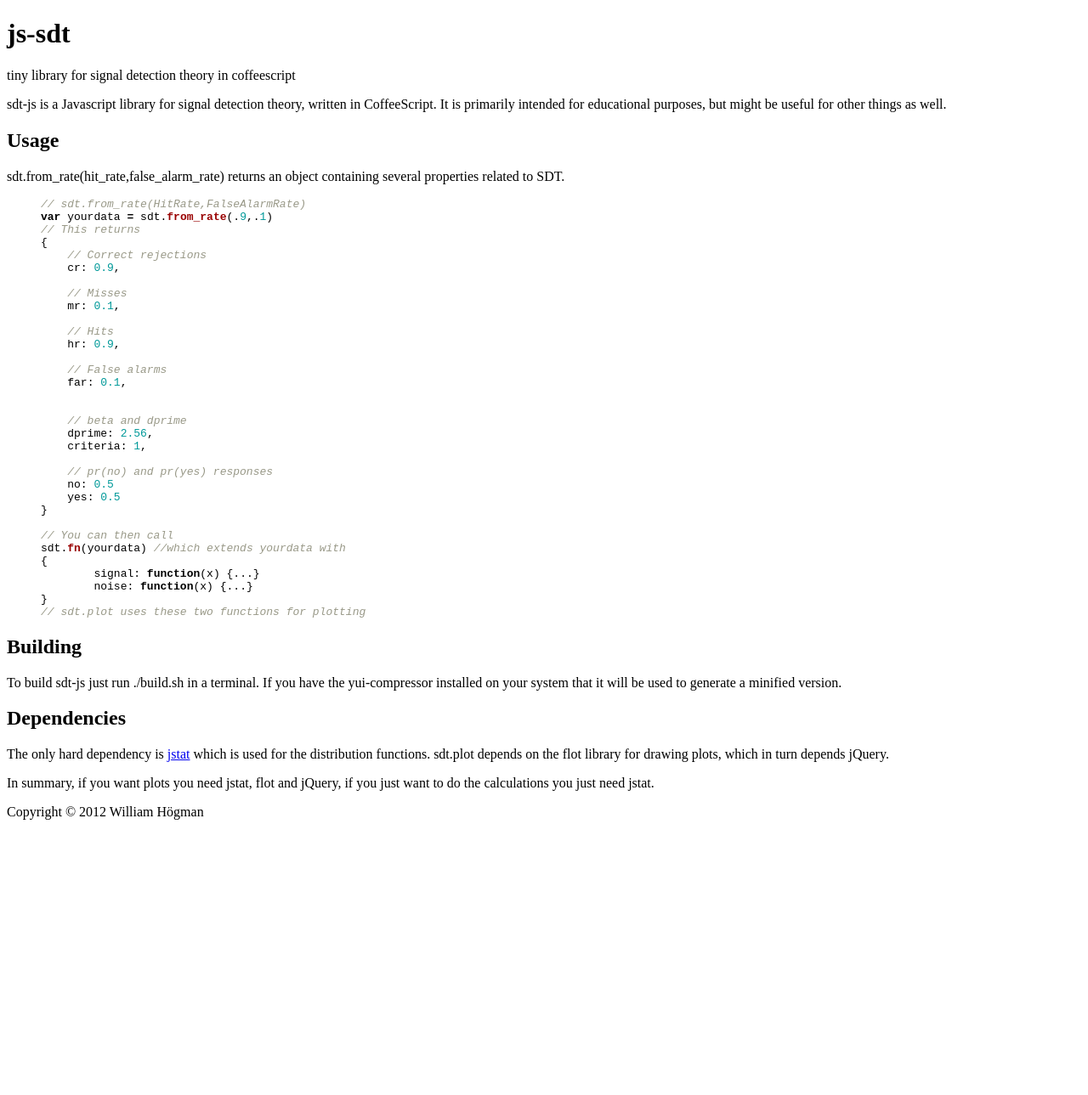
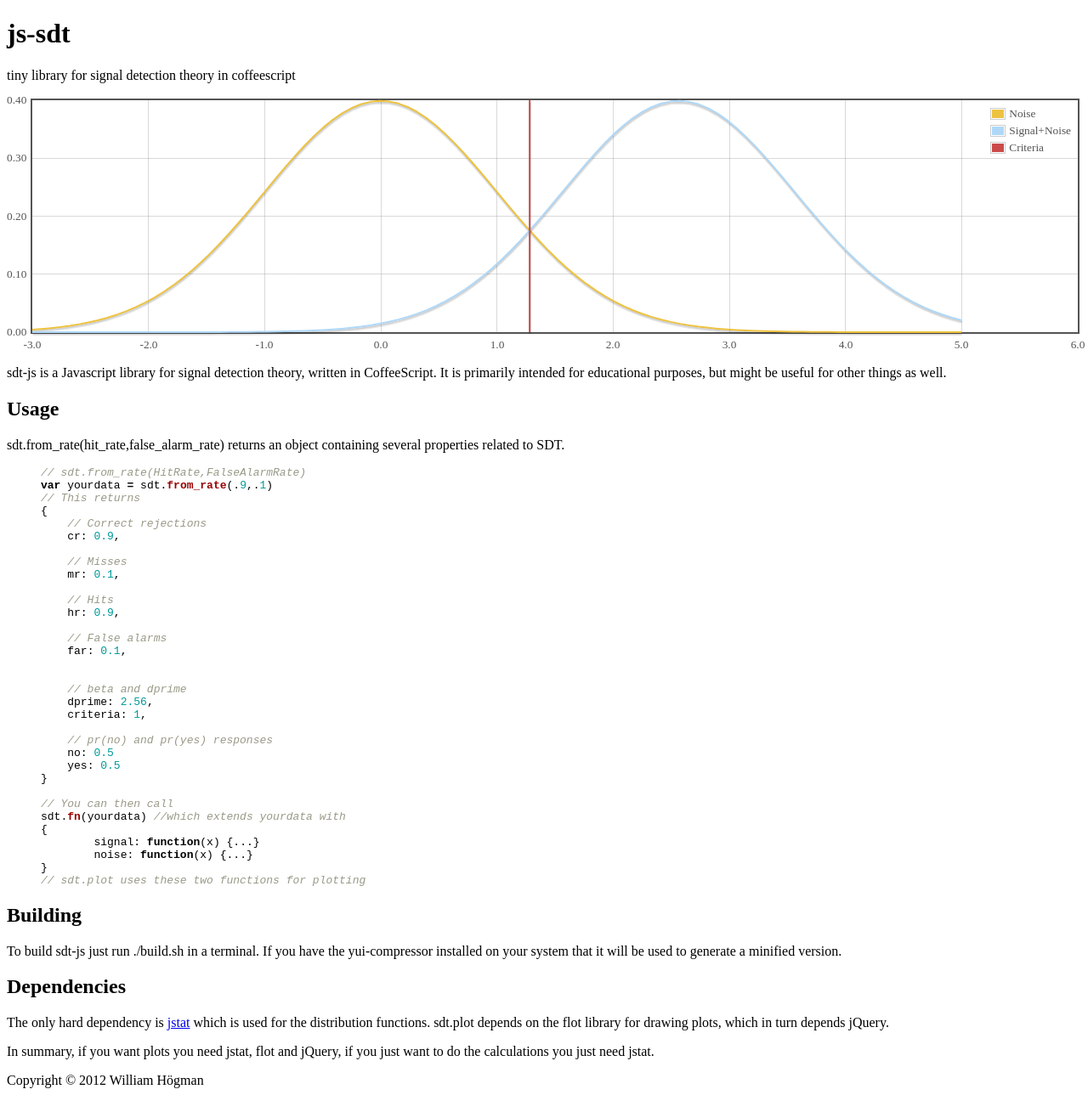
Before and after one commit to williamhogman/js-sdt, a Jekyll site: the page built from index.markdown, in a window 1280 px wide. Shown: the whole page at 85% size. Built offline with Jekyll 4.4.1, drawn with Linux system fonts in a browser that asks for light colours; nearby versions of some CDN libraries; before the commit the page ends 973 px from its top, so only the background shows below that.

Commit message:
except the stylesheet

```diff
--- a/stylesheets/styles.css
+++ b/stylesheets/styles.css
@@ -1,3 +1,8 @@
+#graph1 {
+    height: 300px;
+    width: 100%;
+}
+
 /*body {
 
   font: "Helvetica Neue", Helvetica, Arial, sans-serif;
@@ -164,10 +169,6 @@ hr {
 
 
 
-#graph1 {
-    height: 300px;
-    width: 100%;
-}
 
 
 @media print, screen and (max-width: 960px) {
```
